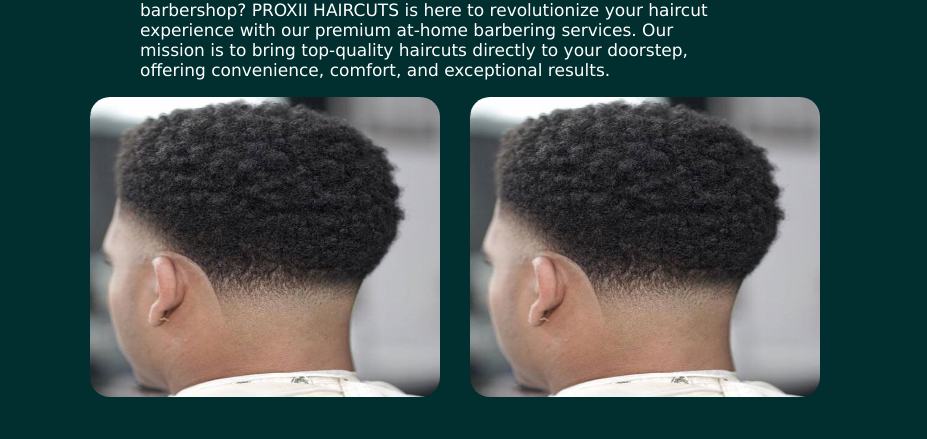
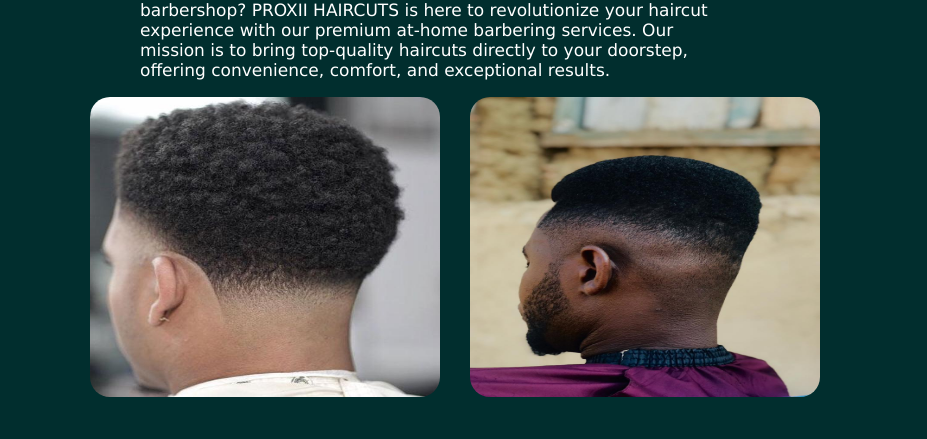
Before and after one commit to Christian-Aglanu/PROXIIHAIRCUTS, a plain HTML site: page index.html in a window 1280 px wide. Shown: the part 346-785 px from the top of the page, 0-927 px from the left. Drawn offline with Linux system fonts and the light colour scheme.

Commit message:
Update index.html

```diff
--- a/index.html
+++ b/index.html
@@ -7,8 +7,6 @@
   <link rel="stylesheet" href="haircut.css" type="text/css">
 </head>
 <body>
-
-
   <a title="chart our team" href="https://wa.me/message/WHLQY2PGKOSDJ1"><img src="img/pngegg (4).png" alt="" class="chart"></a>
   <a  title="place order" href=""><img src="img/pngegg (5).png" alt="" class="placeorder"></a>
   <img src="img/plogo.jpg" alt="" class="logo">
@@ -39,7 +37,7 @@ grid-template-columns: 1fr 400px;">
     </p>
     <div class="introimg" style="display: grid;grid-template-columns: 1fr 1fr;">
       <img src="img/WhatsApp 3.jpg" alt="" class="introimg1">
-      <img src="img/WhatsApp 3.jpg" alt="" class="introimg1">
+      <img src="img/WhatsApp 2.jpg" alt="" class="introimg1">
     </div>
 
   </div>
```
